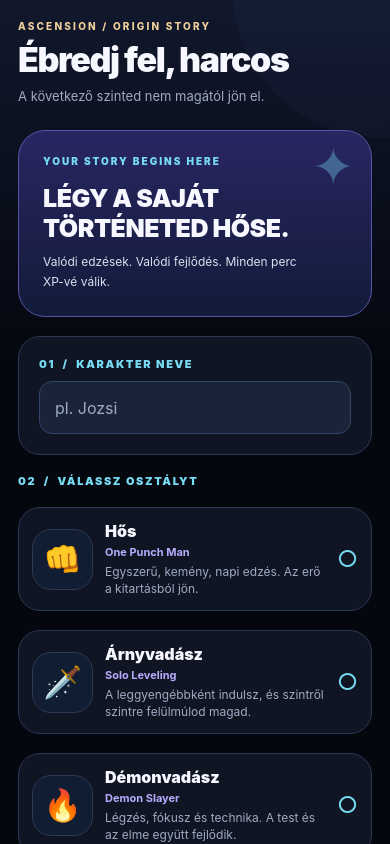
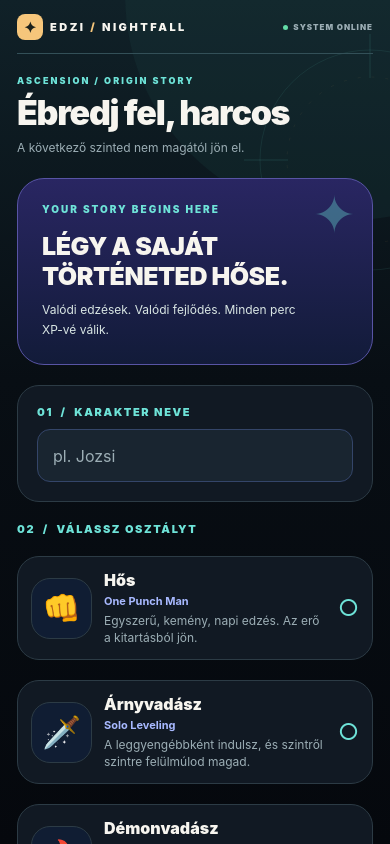
Before and after one commit to jtdevzero/Edzi, a React Native app in the folder mobile/: screen / in a window 390 px wide. Built offline with nearby package versions, Linux system fonts and the light colour scheme; no server answers.

Commit message:
design: Nightfall design system, cinematic header, HUD sections and floating navigation

```diff
--- a/mobile/src/components/AppModeSwitcher.jsx
+++ b/mobile/src/components/AppModeSwitcher.jsx
@@ -6,6 +6,7 @@ export default function AppModeSwitcher(){
   const {state,setAppMode}=useGame();
   const active=state.preferences?.appMode||'hunter';
   return <View style={styles.bar}>
+    <Text style={styles.caption}>VIEW</Text>
     {[['hunter','⚔ Hunter Mode'],['performance','◈ Performance']].map(([id,label])=>
       <Pressable key={id} accessibilityRole="button" accessibilityState={{selected:active===id}}
         onPress={()=>setAppMode(id)} style={[styles.option,active===id&&styles.selected]}>
@@ -14,10 +15,11 @@ export default function AppModeSwitcher(){
   </View>;
 }
 const styles=StyleSheet.create({
-  bar:{flexDirection:'row',padding:5,gap:5,borderRadius:17,backgroundColor:colors.cardElevated,
-    borderWidth:1,borderColor:colors.cardBorder},
-  option:{flex:1,minHeight:43,alignItems:'center',justifyContent:'center',borderRadius:12},
-  selected:{backgroundColor:'#39304C',borderWidth:1,borderColor:colors.gold},
-  label:{color:colors.textMuted,fontSize:12,fontWeight:'900'},
+  bar:{flexDirection:'row',alignItems:'center',padding:4,gap:5,borderRadius:15,
+    backgroundColor:'#101B23',borderWidth:1,borderColor:'#325057'},
+  caption:{fontSize:8,fontWeight:'900',letterSpacing:1.4,color:colors.cyan,paddingHorizontal:6},
+  option:{flex:1,minHeight:39,alignItems:'center',justifyContent:'center',borderRadius:11},
+  selected:{backgroundColor:'#2E2E29',borderWidth:1,borderColor:'#B89561'},
+  label:{color:colors.textMuted,fontSize:11,fontWeight:'900'},
   activeText:{color:colors.gold}
 });
--- a/mobile/src/components/Screen.jsx
+++ b/mobile/src/components/Screen.jsx
@@ -2,16 +2,28 @@ import React from 'react';
 import {ScrollView,View,Text,StyleSheet} from 'react-native';
 import {LinearGradient} from 'expo-linear-gradient';
 import {useSafeAreaInsets} from 'react-native-safe-area-context';
-import {colors,type} from '../theme';
-export default function Screen({title,subtitle,right,children,eyebrow='EDZI / ASCENSION'}){
+import Svg,{Circle,Path} from 'react-native-svg';
+import {colors,nightfall,type} from '../theme';
+export default function Screen({title,subtitle,right,children,eyebrow='EDZI / NIGHTFALL'}){
   const inset=useSafeAreaInsets();
   return <View style={styles.root}>
-    <LinearGradient colors={['#11182C',colors.bg,colors.bg]}
-      locations={[0,.43,1]} style={StyleSheet.absoluteFill} pointerEvents="none"/>
-    <View pointerEvents="none" style={styles.aura}/>
+    <LinearGradient colors={['#102128','#080E14',colors.bg]} locations={[0,.45,1]}
+      style={StyleSheet.absoluteFill} pointerEvents="none"/>
+    <View style={styles.horizon} pointerEvents="none"/>
+    <Svg width="260" height="260" viewBox="0 0 260 260"
+      style={styles.orbit} pointerEvents="none">
+      <Circle cx="130" cy="130" r="110" fill="none" stroke={colors.cyan} strokeOpacity=".11" strokeWidth=".9"/>
+      <Circle cx="130" cy="130" r="83" fill="none" stroke={colors.gold} strokeOpacity=".08" strokeWidth=".9" strokeDasharray="3 11"/>
+      <Path d="M130 4 V48 M130 213 V256 M4 130 H48 M213 130 H256" stroke={colors.cyan} strokeOpacity=".15"/>
+    </Svg>
     <ScrollView style={{flex:1}}
-      contentContainerStyle={[styles.content,{paddingTop:inset.top+20,paddingBottom:inset.bottom+46}]}
+      contentContainerStyle={[styles.content,{paddingTop:inset.top+14,paddingBottom:inset.bottom+125}]}
       keyboardShouldPersistTaps="handled" showsVerticalScrollIndicator={false}>
+      <View style={styles.brandLine}>
+        <View style={styles.brandSymbol}><Text style={styles.symbol}>✦</Text></View>
+        <Text style={styles.brand}>EDZI<Text style={styles.brandSlash}> / </Text>NIGHTFALL</Text>
+        <View style={styles.signal}><View style={styles.dot}/><Text style={styles.signalText}>SYSTEM ONLINE</Text></View>
+      </View>
       {title?<View style={styles.header}>
         <View style={styles.headerText}>
           <Text style={styles.eyebrow}>{eyebrow}</Text>
@@ -20,16 +32,33 @@ export default function Screen({title,subtitle,right,children,eyebrow='EDZI / AS
         </View>{right}
       </View>:null}
       {children}
+      <View style={styles.foot}><View style={styles.footRule}/>
+        <Text style={styles.footText}>YOUR JOURNEY IS THE GAME.</Text><Text style={styles.footIndex}>◈ 04</Text>
+      </View>
     </ScrollView>
   </View>;
 }
 const styles=StyleSheet.create({
   root:{flex:1,backgroundColor:colors.bg,overflow:'hidden'},
-  aura:{position:'absolute',width:300,height:300,borderRadius:150,backgroundColor:'#343D78',opacity:.10,right:-142,top:-162},
-  content:{width:'100%',maxWidth:640,alignSelf:'center',paddingHorizontal:18,gap:19},
-  header:{flexDirection:'row',alignItems:'center',justifyContent:'space-between',gap:12,marginBottom:5},
-  headerText:{flex:1,gap:7},
-  eyebrow:type.eyebrow,
-  title:type.h1,
-  subtitle:{...type.body,fontSize:13,lineHeight:19}
+  horizon:{position:'absolute',top:-230,right:-185,width:450,height:450,borderRadius:225,
+    backgroundColor:'#1C4447',opacity:.22},
+  orbit:{position:'absolute',right:-110,top:30,opacity:.85},
+  content:{width:'100%',maxWidth:600,alignSelf:'center',paddingHorizontal:17,gap:20},
+  brandLine:{flexDirection:'row',alignItems:'center',gap:7,paddingBottom:13,
+    borderBottomColor:'#335058',borderBottomWidth:1,marginBottom:1},
+  brandSymbol:{width:26,height:26,borderRadius:8,backgroundColor:colors.gold,
+    alignItems:'center',justifyContent:'center'},
+  symbol:{color:'#1B211C',fontSize:15,fontWeight:'900'},
+  brand:{fontSize:11,letterSpacing:2.5,color:colors.text,fontWeight:'900',flex:1},
+  brandSlash:{color:colors.gold},signal:{flexDirection:'row',alignItems:'center',gap:5},
+  dot:{width:5,height:5,borderRadius:4,backgroundColor:colors.green},
+  signalText:{fontSize:8,fontWeight:'900',color:colors.textMuted,letterSpacing:1},
+  header:{flexDirection:'row',alignItems:'flex-end',justifyContent:'space-between',gap:9,marginBottom:1},
+  headerText:{flex:1,gap:6},eyebrow:{...type.eyebrow,fontSize:9,color:colors.cyan},
+  title:{...type.h1,fontSize:34,letterSpacing:-1.3},
+  subtitle:{...type.body,fontSize:12,lineHeight:18},
+  foot:{flexDirection:'row',alignItems:'center',gap:9,marginTop:10,opacity:.55},
+  footRule:{height:1,backgroundColor:colors.cardBorder,flex:1},
+  footText:{fontSize:8,fontWeight:'900',letterSpacing:1.6,color:colors.textMuted},
+  footIndex:{color:colors.gold,fontSize:10,fontWeight:'900'}
 });
--- a/mobile/src/components/SectionHeading.jsx
+++ b/mobile/src/components/SectionHeading.jsx
@@ -3,15 +3,18 @@ import {View,Text,StyleSheet} from 'react-native';
 import {colors} from '../theme';
 export default function SectionHeading({eyebrow,title,right}){
   return <View style={styles.row}>
+    <View style={styles.line}/>
     <View style={styles.info}>
       {eyebrow?<Text style={styles.eyebrow}>{eyebrow}</Text>:null}
       <Text style={styles.title} accessibilityRole="header">{title}</Text>
-    </View>{right}
+    </View>
+    {right}
   </View>;
 }
 const styles=StyleSheet.create({
-  row:{flexDirection:'row',alignItems:'center',justifyContent:'space-between',gap:12,marginTop:8,marginBottom:1},
-  info:{flex:1,gap:7},
-  eyebrow:{color:colors.gold,fontSize:10,letterSpacing:2.0,fontWeight:'900'},
-  title:{color:colors.text,fontSize:23,fontWeight:'900',letterSpacing:-.7}
+  row:{flexDirection:'row',alignItems:'center',gap:10,marginTop:10,marginBottom:1},
+  line:{height:37,width:3,borderRadius:3,backgroundColor:colors.gold},
+  info:{flex:1,gap:4},
+  eyebrow:{color:colors.cyan,fontSize:9,letterSpacing:2,fontWeight:'900'},
+  title:{color:colors.text,fontSize:23,fontWeight:'900',letterSpacing:-.8}
 });
--- a/mobile/src/navigation/TabNavigator.jsx
+++ b/mobile/src/navigation/TabNavigator.jsx
@@ -1,6 +1,6 @@
 import React from 'react';
-import { View, Text } from 'react-native';
-import Svg, {Path, Circle, Rect, Line} from 'react-native-svg';
+import {View,Text,StyleSheet} from 'react-native';
+import Svg,{Path,Circle,Rect,Line} from 'react-native-svg';
 import {createBottomTabNavigator} from '@react-navigation/bottom-tabs';
 import DashboardScreen from '../screens/DashboardScreen';
 import LogScreen from '../screens/LogScreen';
@@ -10,14 +10,14 @@ import StatsScreen from '../screens/StatsScreen';
 import {colors} from '../theme';
 const Tab=createBottomTabNavigator();
 function Icon({name,focused}){
-  const selected=focused?colors.gold:colors.textMuted;
-  if(name==='Log')return <View style={{width:46,height:46,borderRadius:15,backgroundColor:colors.primary,
-    borderWidth:1,borderColor:'#B2A7FF',alignItems:'center',justifyContent:'center',marginTop:-9}}>
-    <Svg width={24} height={24} viewBox="0 0 24 24"><Path d="M12 5 V19 M5 12 H19" stroke="white" strokeWidth="2.6" strokeLinecap="round"/></Svg>
-  </View>;
-  return <View style={{height:32,width:36,alignItems:'center',justifyContent:'center',
-    backgroundColor:focused?'#1E2843':'transparent',borderRadius:12}}>
-    <Svg width={21} height={21} viewBox="0 0 24 24" fill="none" stroke={selected} strokeWidth="1.75" strokeLinecap="round" strokeLinejoin="round">
+  const selected=focused?colors.gold:'#93A4AA';
+  if(name==='Log')return <View style={[styles.central,focused&&styles.centralFocused]}>
+    <Svg width={23} height={23} viewBox="0 0 24 24"><Path d="M12 4 V20 M4 12 H20"
+      stroke="#111B21" strokeWidth="2.6" strokeLinecap="round"/></Svg></View>;
+  return <View style={[styles.iconBox,focused&&styles.iconFocused]}>
+    {focused&&<View style={styles.activeDot}/>}
+    <Svg width={21} height={21} viewBox="0 0 24 24" fill="none"
+      stroke={selected} strokeWidth="1.75" strokeLinecap="round" strokeLinejoin="round">
       {name==='Dashboard'?<><Path d="M3 10.4 L12 3 L21 10.4 V21 H14.8 V14.8 H9.2 V21 H3 Z"/></>:
        name==='Quests'?<><Path d="M12 2 L17 9.1 L22 12 L17 14.9 L12 22 L7 14.9 L2 12 L7 9.1 Z"/><Circle cx="12" cy="12" r="2.3"/></>:
        name==='Stats'?<><Rect x="3" y="11" width="4" height="10" rx="1"/><Rect x="10" y="6" width="4" height="15" rx="1"/><Rect x="17" y="2.5" width="4" height="18.5" rx="1"/></>:
@@ -35,13 +35,23 @@ export default function TabNavigator(){
   ];
   return <Tab.Navigator screenOptions={{
     headerShown:false,tabBarHideOnKeyboard:true,
-    tabBarStyle:{backgroundColor:colors.surface,borderTopWidth:1,borderTopColor:'#39415C',
-      height:75,paddingTop:10,paddingBottom:8,shadowColor:'#000',shadowOpacity:.45,shadowRadius:24,elevation:12},
-    tabBarActiveTintColor:colors.gold,tabBarInactiveTintColor:colors.textMuted,
-    tabBarLabelStyle:{fontSize:10,fontWeight:'800',letterSpacing:.1,marginTop:3},
-    tabBarItemStyle:{minHeight:50}
+    tabBarStyle:{position:'absolute',left:10,right:10,bottom:9,height:73,paddingTop:8,
+      paddingBottom:8,backgroundColor:'#0D171D',borderWidth:1,borderColor:'#456068',
+      borderRadius:24,shadowColor:'#000',shadowOpacity:.65,shadowRadius:20,elevation:18},
+    tabBarActiveTintColor:colors.gold,tabBarInactiveTintColor:'#9CAEB5',
+    tabBarLabelStyle:{fontSize:9,fontWeight:'900',letterSpacing:.1,marginTop:1},
+    tabBarItemStyle:{minHeight:54}
   }}>
     {screens.map(([name,label,component])=><Tab.Screen key={name} name={name} component={component}
       options={{tabBarLabel:label,tabBarIcon:({focused})=><Icon name={name} focused={focused}/>}}/>)}
   </Tab.Navigator>;
 }
+const styles=StyleSheet.create({
+  central:{width:46,height:46,borderRadius:15,backgroundColor:colors.gold,
+    alignItems:'center',justifyContent:'center',marginTop:-14,borderWidth:2,borderColor:'#E9D5B4',
+    shadowColor:colors.gold,shadowOpacity:.23,shadowRadius:12,elevation:7},
+  centralFocused:{backgroundColor:'#FFDA98'},
+  iconBox:{width:35,height:33,borderRadius:11,alignItems:'center',justifyContent:'center'},
+  iconFocused:{backgroundColor:'#233034'},activeDot:{height:2,width:12,position:'absolute',top:-5,
+    borderRadius:2,backgroundColor:colors.gold}
+});
--- a/mobile/src/theme.js
+++ b/mobile/src/theme.js
@@ -1,43 +1,51 @@
-// Edzi Ascension V2 · Obsidian / platinum / ultraviolet / aurora.
+// EDZI NIGHTFALL — premium expedition HUD.
+// Warm platinum + signal-amber + electric mint over charcoal/navy.
+// The entire design system is offline and does not require external fonts or assets.
 export const colors = {
-  bg: '#05070F',
-  card: '#101524',
-  cardElevated: '#172036',
-  cardBorder: '#2D3852',
-  input: '#1A2438',
-  text: '#F6F7FF',
-  textMuted: '#9EABC1',
-  textSoft: '#D9DFEF',
-  primary: '#7664F6',
-  primarySoft: '#B7ACFF',
-  blue: '#5FADFF',
-  cyan: '#77DBF3',
-  gold: '#EFD19C',
-  green: '#57D8AE',
-  red: '#F1798B',
-  shadow: '#000000',
-  track: '#29354C',
-  surface: '#090E1B',
-  obsidian: '#05070F',
-  platinum: '#F6F7FF',
-  aurora: '#77DBF3',
-  violet: '#7664F6',
-  bronze: '#B59668'
+  bg:'#05080D',
+  card:'#111923',
+  cardElevated:'#18232E',
+  cardBorder:'#2C3B45',
+  input:'#192530',
+  text:'#F7F5EF',
+  textMuted:'#9CAEB5',
+  textSoft:'#D9E6E4',
+  primary:'#5C7FFF',
+  primarySoft:'#A8B9FF',
+  blue:'#82AFFF',
+  cyan:'#6EE3D8',
+  gold:'#F6C67B',
+  green:'#63DCA7',
+  red:'#F17C8E',
+  shadow:'#000000',
+  track:'#29343E',
+  surface:'#0B1118',
+  obsidian:'#05080D',
+  platinum:'#F7F5EF',
+  aurora:'#6EE3D8',
+  violet:'#887DFF',
+  bronze:'#F6C67B'
 };
-export const space = { xs: 4, sm: 8, md: 12, lg: 16, xl: 24, xxl: 32, xxxl: 40 };
-export const radii = { sm: 12, md: 16, lg: 22, xl: 28, pill: 999 };
-export const type = {
-  eyebrow: { fontSize: 10, fontWeight: '800', letterSpacing: 2.2, color: colors.gold },
-  h1: { fontSize: 34, fontWeight: '900', letterSpacing: -1.4, color: colors.text },
-  h2: { fontSize: 22, fontWeight: '900', letterSpacing: -0.6, color: colors.text },
-  number: { fontSize: 32, fontWeight: '900', letterSpacing: -1.2, color: colors.text },
-  body: { fontSize: 14, lineHeight: 23, color: colors.textMuted }
+export const nightfall = {
+  ink:'#05080D', midnight:'#0B1118', panel:'#141E27',
+  horizon:'#20343A', amber:'#F6C67B', amberMuted:'#9B7952',
+  mint:'#6EE3D8', ice:'#B4DDE4', pearl:'#F7F5EF',
+  line:'rgba(220,239,228,.16)'
 };
-export const card = {
-  backgroundColor: colors.card,
-  borderWidth: 1,
-  borderColor: colors.cardBorder,
-  borderRadius: radii.lg,
-  padding: 20
+export const space={xs:4,sm:8,md:12,lg:16,xl:24,xxl:32,xxxl:40};
+export const radii={sm:12,md:16,lg:22,xl:28,pill:999};
+export const type={
+  eyebrow:{fontSize:10,fontWeight:'900',letterSpacing:2.1,color:colors.gold},
+  h1:{fontSize:36,fontWeight:'900',letterSpacing:-1.6,color:colors.text},
+  h2:{fontSize:23,fontWeight:'900',letterSpacing:-.8,color:colors.text},
+  number:{fontSize:34,fontWeight:'900',letterSpacing:-1.2,color:colors.text},
+  body:{fontSize:14,lineHeight:23,color:colors.textMuted}
 };
-export const glassCard = { ...card, backgroundColor: colors.cardElevated, borderColor: '#46516B' };
+export const card={
+  backgroundColor:colors.card,
+  borderWidth:1,
+  borderColor:colors.cardBorder,
+  borderRadius:radii.lg,
+  padding:19
+};
+export const glassCard={...card,backgroundColor:colors.cardElevated,borderColor:'#42606A'};
```
